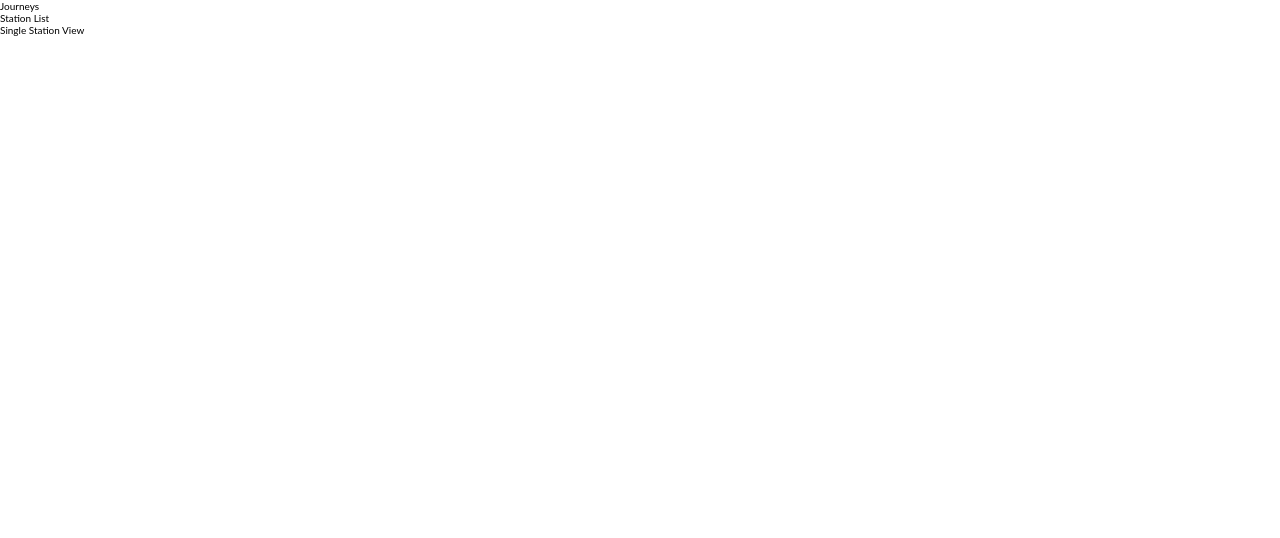
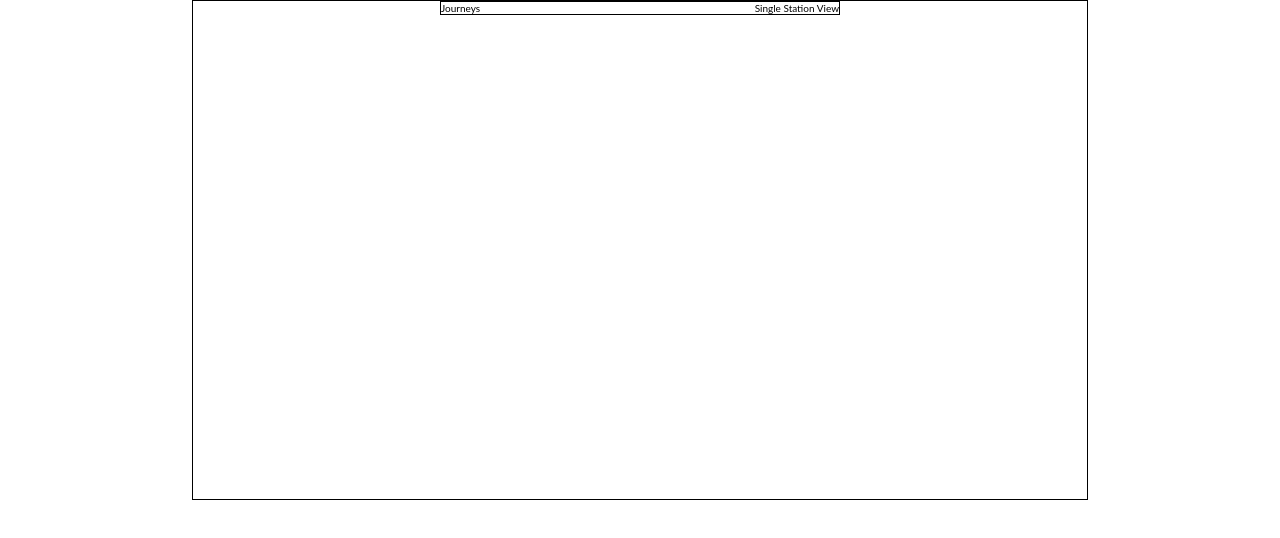
Before and after one commit to dobby-ide/helsinki-city-bike, a React (Create React App) app in the folder frontend/: page / in a window 1280 px wide. Shown: the top 538 px of the page. Built offline with nearby package versions, Linux system fonts and the light colour scheme.

Commit message:
styling: centering the components to screen, applying flexbox to the Switch.js(as a horizontal menu)

```diff
--- a/frontend/sass/main.scss
+++ b/frontend/sass/main.scss
@@ -12,6 +12,23 @@ html{
 }
 body{
   font-family:"Lato", sans-serif;
+}
+.App{
+  height:50rem;
+  border:1px solid black;
+  width:70vw;
+  margin-left:50%;
+  transform:translateX(-50%);
+}
+.switchcontainer{
+  margin-left:50%;
+  transform:translateX(-50%);
+  border:1px solid black;
+  width: 40rem;
+  display:flex;
+  flex-direction: row;
+  justify-content: space-between;
+
 }
 .map{
   width:400px;
@@ -39,26 +56,26 @@ background-color: rgb(255, 250, 250);
     right: 0;
   &-1{
     grid-row-start: 2;
-    grid-column-start: 1;
+    grid-column-start: 2;
   }
   &-2{
 
     grid-row-start: 2;
-    grid-column-start: 2;
+    grid-column-start: 3;
   }
   &-3{
 
     grid-row-start: 2;
-    grid-column-start: 3;
+    grid-column-start: 4;
   }
   &-4{
    margin-right:-30px;
     grid-row-start: 2;
-    grid-column-start: 4;
+    grid-column-start: 5;
   }
   &-5{
    margin-left:30px;
-    grid-row-start: 1;
+    grid-row-start: 2;
     grid-column-start: 1;
   }
 }
--- a/frontend/src/App.css
+++ b/frontend/src/App.css
@@ -11,6 +11,22 @@ html {
 
 body {
   font-family: "Lato", sans-serif; }
+
+.App {
+  height: 50rem;
+  border: 1px solid black;
+  width: 70vw;
+  margin-left: 50%;
+  transform: translateX(-50%); }
+
+.switchcontainer {
+  margin-left: 50%;
+  transform: translateX(-50%);
+  border: 1px solid black;
+  width: 40rem;
+  display: flex;
+  flex-direction: row;
+  justify-content: space-between; }
 
 .map {
   width: 400px;
--- a/frontend/src/components/Switch.js
+++ b/frontend/src/components/Switch.js
@@ -11,26 +11,14 @@ const Switch = ({ initialchoice }) => {
     }
   };
   return (
-    <div>
-      <div id="journey" onClick={onStarting}>
+    <div className="switchcontainer">
+      <div id="sort" onClick={onStarting}>
         Journeys
       </div>
-      <div id="stationlist" onClick={onStarting}>
-        Station List
-      </div>
+
       <div id="singlestation" onClick={onStarting}>
         Single Station View
       </div>
-      {journeySearch ? (
-        <div>
-          <div id="filter" onClick={onStarting}>
-            filter
-          </div>
-          <div id="sort" onClick={onStarting}>
-            sort
-          </div>
-        </div>
-      ) : null}
     </div>
   );
 };
```
